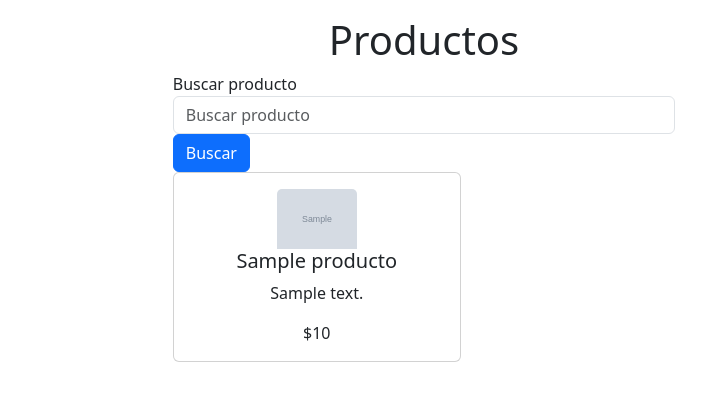
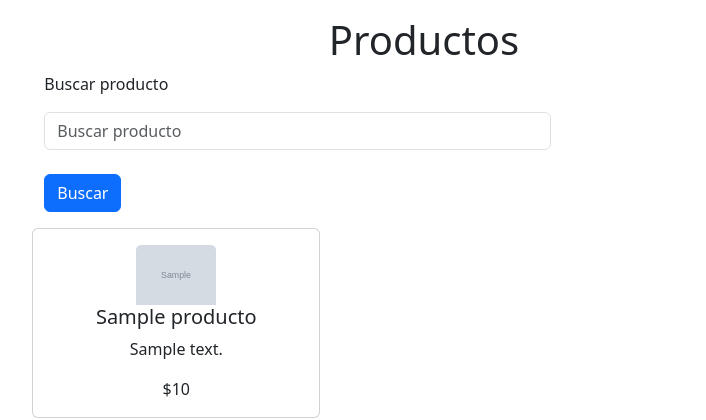
Before and after one commit to ivandrade92/XAAMP-Login-Store, a PHP site: page /productos.php in a window 1280 px wide. Shown: the part 56-476 px from the top of the page, without its empty margins (216-922 px from the left). Run offline with PHP 8.4, Linux system fonts and the light colour scheme; tables that the repository leaves empty or names only in its code hold one stand-in row (values such as "Sample post"); grey boxes marked "Sample" are stand-in pictures.

Commit message:
Configuraciones filtro

```diff
--- a/productos.php
+++ b/productos.php
@@ -24,11 +24,13 @@
             </div>
             <div class="col-12">
                 <form action="productos.php" method="post">
-                    <div class="form-group">
+                    <div class="form-group col-8 d-grid gap-3 ">
                         <label for="search">Buscar producto</label>
                         <input type="text" class="form-control" id="search" name="search" placeholder="Buscar producto">
                     </div>
+                    <br>
                     <button type="submit" class="btn btn-primary">Buscar</button>
+            </div>
             <?php
             if (isset($_POST['search'])) {
                 $search = $_POST['search'];
@@ -36,7 +38,7 @@
                 $result = mysqli_query($connection, $query);
                 while ($row = mysqli_fetch_array($result)) {
             ?>
-                            <div class="card" style="width: 18rem;">
+                    <div class="card m-1" style="width: 18rem;">
                         <div class="card-body text-center">
                             <img src="assets/images/productos/iconos/<?php echo $row['urlimage']; ?> " class="card-img-top" alt="..." style="width: 80px;">
                             <h5 class="card-title"><?php echo $row['shortname']; ?></h5>
@@ -46,7 +48,7 @@
                     </div>
                 <?php
                 }
-                    }else{
+            } else {
                 $query = "SELECT * FROM productos";
                 $result = mysqli_query($connection, $query);
                 while ($row = mysqli_fetch_array($result)) {
@@ -65,21 +67,7 @@
             ?>
             </form>
         </div>
-            <!-- <?php
-            $query = "SELECT * FROM productos";
-            $result = mysqli_query($connection, $query);
-            while ($row = mysqli_fetch_array($result)) {
-            ?><div class="card" style="width: 18rem;">
-                    <div class="card-body text-center">
-                        <img src="assets/images/productos/iconos/<?php echo $row['urlimage']; ?> " class="card-img-top" alt="..." style="width: 80px;">
-                        <h5 class="card-title"><?php echo $row['shortname']; ?></h5>
-                        <p class="card-text"><?php echo $row['descripcion']; ?></p>
-                        <p class="card-text">$<?php echo $row['precio']; ?></p>
-                    </div>
-                </div>
-            <?php
-            }
-            ?> -->
+
     </div>
 </body>
 <footer>
```
Lines whose indentation alone changed are shown as unchanged.
